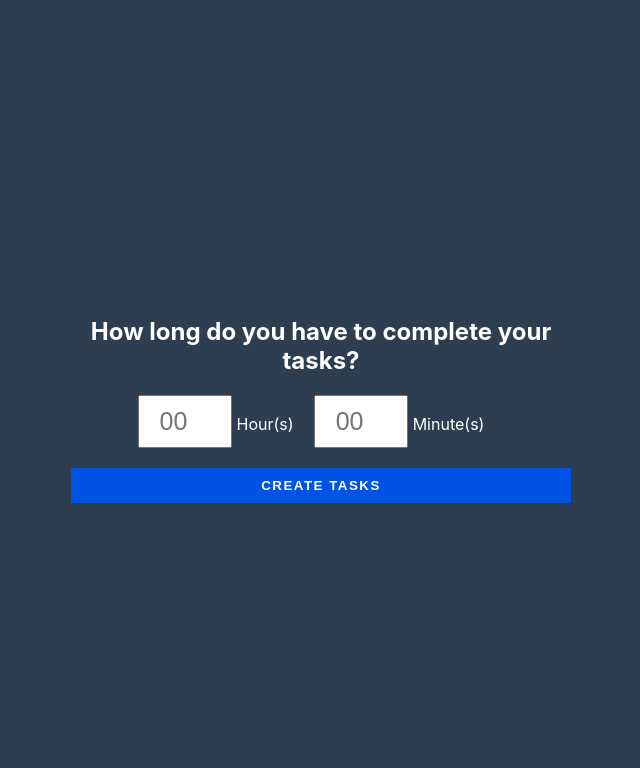
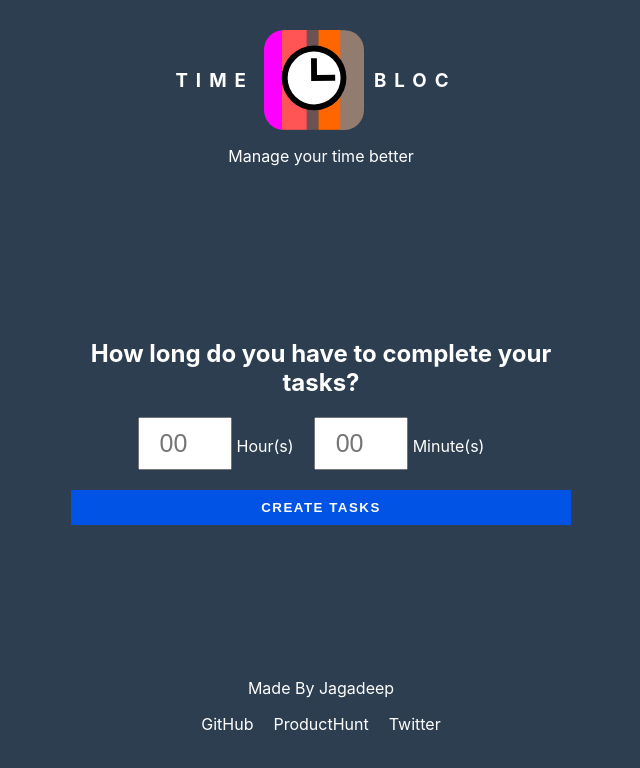
Before and after one commit to pinoybai/react-time-blocks, a React (Create React App) app: page / in a window 1280 px wide. Shown: the top 768 px of the page, without its empty margins (319-959 px from the left). Built offline with nearby package versions, Linux system fonts and the light colour scheme.

Commit message:
ADD: header and footer

```diff
--- /dev/null
+++ b/src/components/Footer.js
@@ -0,0 +1,37 @@
+import React from 'react'
+import styled from 'styled-components'
+
+function Footer() {
+    return (
+        <div>
+            <FooterText>Made By Jagadeep</FooterText>
+            <FooterLinks>
+                <a href="https://github.com/pinoybai/react-time-blocks">GitHub</a>
+                <a href="https://www.producthunt.com/@jaga_deep">ProductHunt</a>
+                <a href="https://twitter.com/jagadeep_">Twitter</a>
+            </FooterLinks>
+        </div>
+    )
+}
+
+export default Footer
+
+const FooterText = styled.p`
+    text-align: center;
+`
+
+const FooterLinks = styled.p`
+    display: flex;
+    align-items: center;
+    justify-content: center;
+
+    a {
+        color: white;
+        text-decoration: none;
+        margin:0 10px;
+
+        &:hover {
+            text-decoration:underline;
+        }
+    }
+`
--- /dev/null
+++ b/src/components/Header.js
@@ -0,0 +1,41 @@
+import React from 'react'
+import styled from 'styled-components'
+
+function Header() {
+    return (
+        <>
+        <Container>
+            <LogoHeadingLeft>TIME</LogoHeadingLeft><LogoImage src="/timeblocks-logo.svg"/><LogoHeadingRight>BLOC</LogoHeadingRight>
+        </Container>
+        <Tagline>Manage your time better</Tagline>
+        </>
+    )
+}
+
+export default Header
+
+const Container = styled.div`
+    display: flex;
+    align-items: center;
+    justify-content: center;
+`
+
+const LogoImage = styled.img`
+    width: 100px;
+    margin-top: 30px;
+    border-radius: 20px;
+`
+
+const LogoHeadingLeft = styled.h3`
+    letter-spacing: 8px;
+    margin-right: 10px;
+    margin-top: 50px;
+`
+
+const LogoHeadingRight = styled(LogoHeadingLeft)`
+    margin-left: 10px;
+`
+
+const Tagline = styled.p`
+    text-align: center;
+`
--- a/src/components/Home.js
+++ b/src/components/Home.js
@@ -4,27 +4,20 @@ import Question from './Question'
 import Timeline from './Timeline'
 import {selectTotalTime} from '../slices/TotalTimeSlice'
 import {useSelector} from 'react-redux'
+import Header from './Header'
+import Footer from './Footer'
+
 
 function Home() {
     const totalTime = useSelector(selectTotalTime)
 
-    /*const updateTask = (updatedTime, taskId) => {
-        setTasks(tasks.map((task) => task.id === taskId ? {...task, timeNeeded: updatedTime} : task))
-    }*/
-
     return (
-        <Container>
-            {totalTime ? <Timeline /> : <Question /> }
-        </Container>
+        <>
+            <Header />
+                {totalTime ? <Timeline /> : <Question /> }
+            <Footer />
+        </>
     )
 }
 
 export default Home
-
-
-const Container = styled.div`
-    height: 100vh;
-    display: flex;
-    align-items: center;
-    justify-content: center;
-`
--- a/src/components/Question.js
+++ b/src/components/Question.js
@@ -16,6 +16,7 @@ function Question() {
     }
 
     return (
+        <Container>
             <MainQuestion>
                 <h2>How long do you have to complete your tasks?</h2>
                 <form method="POST" onSubmit={(e) => setTheTotalTime(e)}>
@@ -24,11 +25,19 @@ function Question() {
                     <button className="create-tasks" type="submit">Create Tasks</button>
                 </form>
             </MainQuestion>
+        </Container>
     )
 }
 
 export default Question
 
+const Container = styled.div`
+    height: 60vh;
+    display: flex;
+    align-items: center;
+    justify-content: center;
+`
+
 const MainQuestion = styled.div`
     width: 500px;
     text-align: center;
--- a/src/components/Timeline.js
+++ b/src/components/Timeline.js
@@ -208,7 +208,7 @@ function Timeline() {
             document.getElementById('usedTime').setAttribute('data-before', millisecondsToStr(usedTime*1000));
 
             if(alarmPoints.includes(usedTime)){
-                let a = new Audio('https://pomofocus.io/audios/alarms/alarm-kitchen.mp3');
+                let a = new Audio('/audio/alarm-kitchen.mp3');
                 a.play();
 
                 if(document.getElementById('pauseOnComplete').checked){
@@ -256,7 +256,7 @@ function Timeline() {
     }
 
     return (
-        <>
+        <Container>
             <TimelineControlsCover>
                 <Totaltimedisplay>Total time: {millisecondsToStr(totalTime)}</Totaltimedisplay>
                 {/* <ETA>ETA: {new Date().toLocaleString(navigator.language, {hour: '2-digit', minute:'2-digit'}) + ""}</ETA> */}
@@ -316,11 +316,18 @@ function Timeline() {
                     onCloseModal()
                 }}>UPDATE</button>
             </Modal>
-        </>
+        </Container>
     )
 }
 
 export default Timeline
+
+const Container = styled.div`
+    height: 60vh;
+    display: flex;
+    align-items: center;
+    justify-content: center;
+`
 
 const TimelineControlsCover = styled.div`
     display: flex;
@@ -519,6 +526,7 @@ const OverflowTask = styled.div`
     position: relative;
     height: 30px;
     width: 30px;
+    visibility: hidden;
 
     span {
         font-weight: bold;
--- a/src/slices/TaskSlice.js
+++ b/src/slices/TaskSlice.js
@@ -4,22 +4,22 @@ const initialState = {
     tasks: [
         {
             id: 'nsudlf',
-            name: 'Task 1 of the year',
+            name: '1️⃣ Click here to edit',
             color: '#4aaee7',
-            timeNeeded: 60000, //30 minutes in milliesconds
+            timeNeeded: 1200000, //30 minutes in milliesconds
             status: 'inProgress'
         },
         {
             id: 'sodnsf2',
-            name: 'This is a second tash',
+            name: '2️⃣ Resize ↔️ the boxes to change time.',
             color: '#aeaeae',
-            timeNeeded: 120000, //10 minutes in 10 seconds
+            timeNeeded: 1800000, //10 minutes in 10 seconds
             status: 'inProgress'
         },
         {
             id: 'lasuvs',
-            name: 'This is a third task',
-            color: '#dddddd',
+            name: '3️⃣ Press PLAY and start your tasks',
+            color: '#7f8fa6',
             timeNeeded: 1800000, //15 minutes in millie seconds
             status: 'inProgress'
         }
```
Also changed, not shown: public/timeblocks-logo.svg (added), 1 other file (tests, documents, lock files or other folders). Lines whose indentation alone changed are shown as unchanged.
